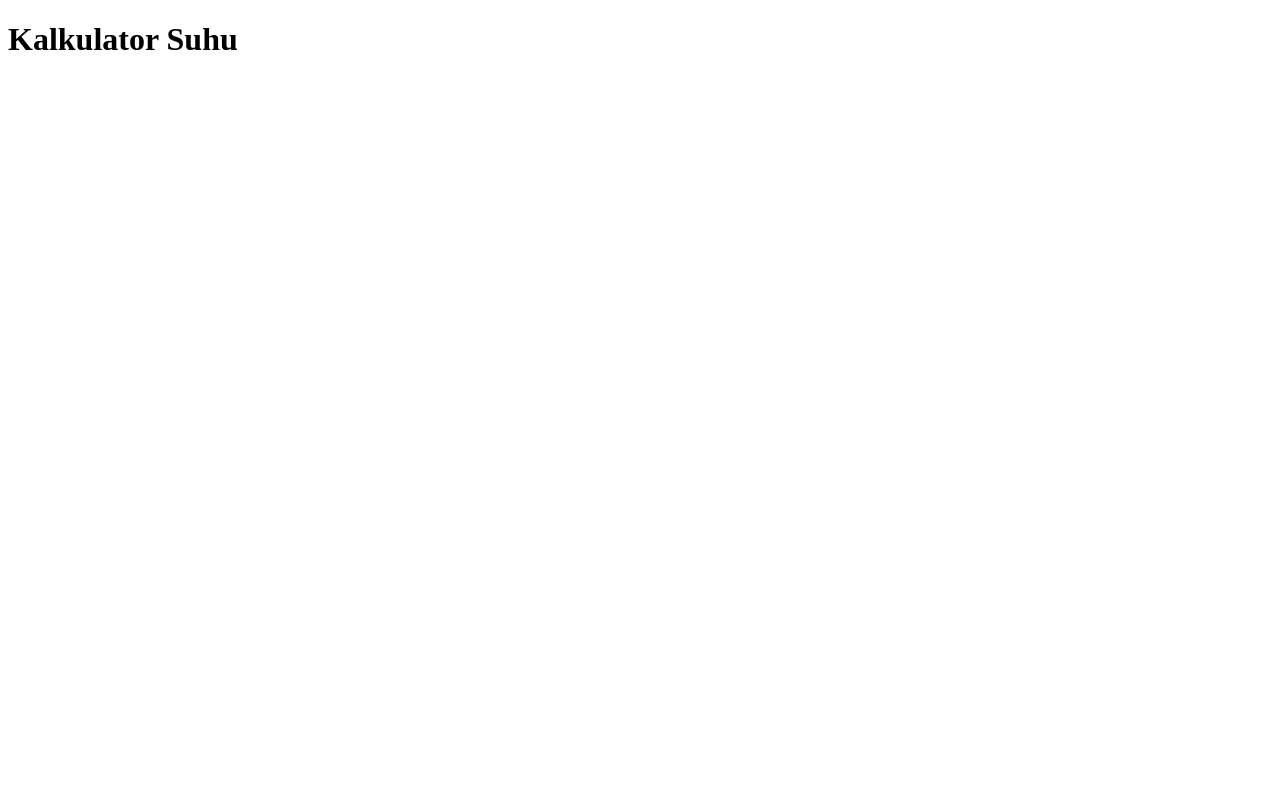
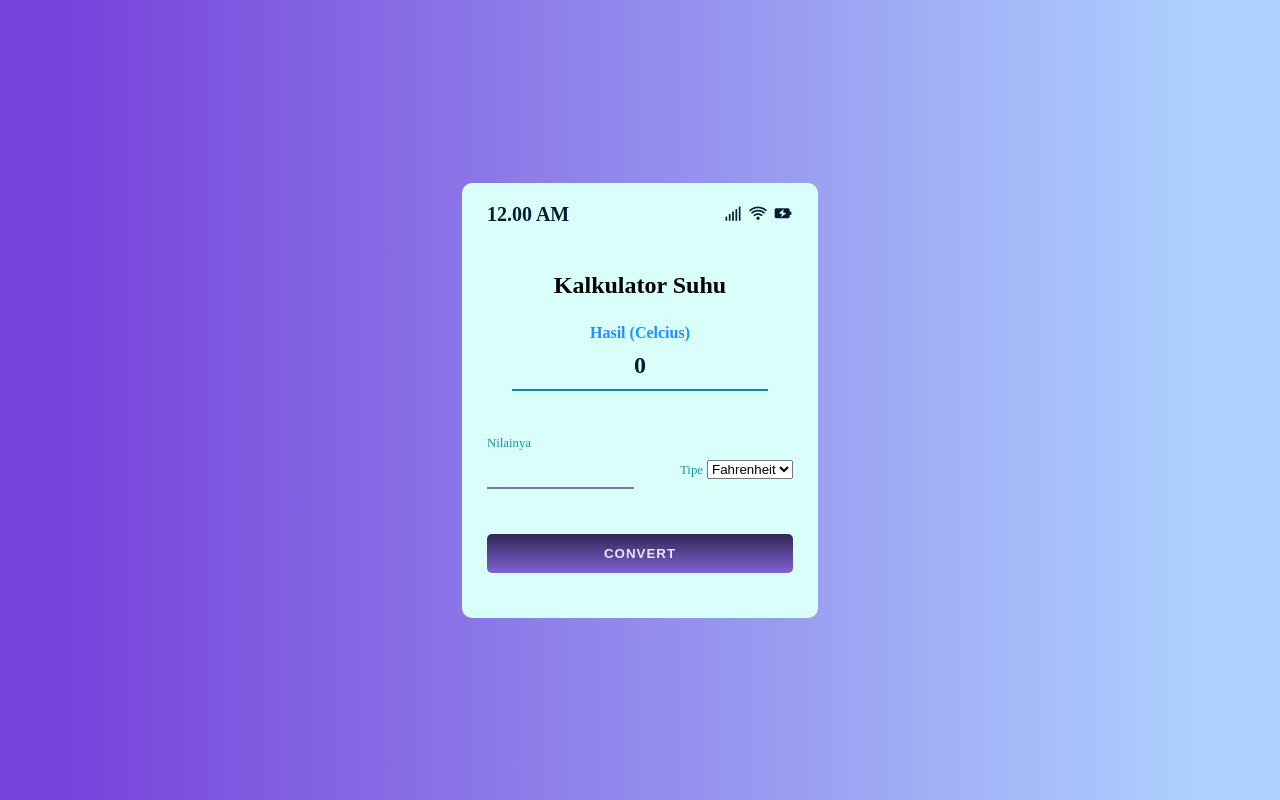
Before and after one commit to revou-fundamental-course/2-oct-23-BryanCHBC456, a plain HTML site: page index.html in a window 1280 px wide. Drawn offline with nearby package versions, Linux system fonts and the light colour scheme.

Commit message:
Fifth commit

```diff
--- /dev/null
+++ b/CSS/style.css
@@ -0,0 +1,126 @@
+*{
+    box-sizing: border-box;
+    margin: 0;
+    padding: 0;
+}
+
+body{
+    width: 100%;
+    height: 100vh;
+    display: flex;
+    justify-content: center;
+    align-items: center;
+    background-color: #FCFDF2;
+    background: linear-gradient(90deg, #7743DB 5%, #AED2FF 95%);
+    color: #001C30;
+    font-size: 1rem;
+
+}
+
+.temperature-converter{
+    background: #DAFFFB;
+    width: 100%;
+    min-width: 320px;
+    padding: 20px 25px 45px;
+    border-radius: 10px;
+    height: auto;
+    display: flex;
+    flex-direction: column;
+    justify-content: center;
+    box-shadow: -5px -5px 250px 0 rgba(255, 255, 255, 0.05) inset;
+    backdrop-filter: blur(25px);
+}
+
+.mobile{
+    display: flex;
+    justify-content: space-between;
+    font-size: 20px;
+    font-weight: 800;
+    align-items: center;
+    margin-bottom: 45px;
+}
+
+.title{
+    color: black;
+    font-size: 1.5rem;
+    text-align: center;
+}
+
+.result{
+    text-align: center;
+    margin: 25px;
+}
+
+.result-heading{
+    color: dodgerblue;
+    font-size: 1rem;
+    font-weight: 700;
+}
+
+.celcius-value{
+    border-bottom: 2px solid #1684A7;
+    padding: 10px;
+    transition: all .45s ease;
+}
+
+.degree-type{
+    display: flex;
+    justify-content: space-between;
+    align-items: center;
+    padding: 20px 0;
+
+}
+
+.degree-field{
+    display: flex;
+    flex-direction: column;
+    width: 48%;
+}
+
+label{
+    color: #11999E;
+    font-size: .8rem;
+    margin-bottom: 5px;
+}
+
+input{
+    background: transparent;
+    border: none;
+    outline: none;
+    border-bottom: 2px solid #8675A9;
+    padding: 8px;
+    margin-bottom: 15px;
+}
+
+input:focus{
+    border: 1px solid #B5EAEA;
+}
+
+option{
+    background: #3D84A8;
+    color: #c1e8f1;
+}
+
+#convert-btn{
+    border: #4F709C;
+    outline: none;
+    border-radius: 5px;
+    background: linear-gradient(to bottom, #322653, #8062D6);
+    color: #EDE4FF;
+    padding: 12px 80px;
+    font-weight: bold;
+    letter-spacing: 1px;
+    margin-top: 10px;
+    transition: all .3s ease-in;
+    text-transform: uppercase;
+    cursor: pointer;
+}
+
+#convert-btn:hover{
+    background: linear-gradient(to bottom, #B799FF, #5C469C);
+}
+
+.fa{
+    margin-left: -12px;
+    margin-right: 8px;
+}
--- a/index.html
+++ b/index.html
@@ -4,8 +4,63 @@
   <meta charset="UTF-8">
   <meta name="viewport" content="width=device-width, initial-scale=1.0">
   <title>Kalkulator Suhu</title>
+  <!-- css links -->
+  <link rel="stylesheet" href="CSS/style.css">
+  <!--box icons-->
+  <link
+  rel="stylesheet"
+  href="https://unpkg.com/boxicons@latest/css/boxicons.min.css"
+  />
+  <!-- fontawsome cdn link-->
+  <link rel="stylesheet" href="https://cdnjs.cloudflare.com/ajax/libs/font-awesome/6.4.2/css/all.min.css"
+  integrity="sha512-z3gLpd7yknf1YoNbCzqRKc4qyor8gaKU1qmn+CShxbuBusANI9QpRohGBreCFkKxLhei6S9CQXFEbbKuqLg0DA==" crossorigin="anonymous"
+  referrerpolicy="no-referrer" />
 </head>
 <body>
-  <h1>Kalkulator Suhu</h1>
+  <div class="container">
+    <div class="temperature-converter">
+      <!-- mobile icon -->
+      <div class="mobile">
+        <p>12.00 AM</p>
+        <div>
+          <i class='bx bx-signal-5' ></i>
+          <i class='bx bx-wifi'></i>
+          <i class='bx bxs-battery-charging'></i>
+        </div>
+      </div>
+
+      <h2 class="title">Kalkulator Suhu</h2>
+
+      <!-- showing result here -->
+      <div class="result">
+        <span class="result-heading">Hasil (Celcius) </span>
+        <h2 class="celcius-value" id="Celcius">0</h2>
+      </div>
+
+      <!-- input field -->
+      <div class="degree-type">
+        <!-- for degrees -->
+        <div class="degree-field">
+          <label for="degree">Nilainya</label>
+          <input type="number" name="degree" id="degree">
+        </div>
+
+        <!-- for option selection -->
+        <div class="temp-field">
+          <label for="temp-type">Tipe</label>
+          <select name="temperatures" id="temp-type" autocomplete="on">
+            <option value="fahrenheit" id="fahrenheit">Fahrenheit</option>
+            <option value="kelvin" id="kelvin">Kelvin</option>
+
+          </select>
+        </div>
+      </div>
+      <button id="convert-btn">Convert</button>
+    </div>
+  </div>
+
+
+  <!-- script tags -->
+  <script src="js/script.js"></script>
 </body>
 </html>
--- a/js/script.js
+++ b/js/script.js
@@ -0,0 +1,41 @@
+// script.js
+const celsiusField = document.querySelector("#celcius");
+const degree = document.querySelector("#degree");
+const convertBtn = document.querySelector("#convert-btn");
+const tempType = document.querySelector("#temp-type");
+
+window.addEventListener("load", () => {
+  degree.value = "";
+  celsiusField.innerHTML = "";
+});
+
+if(degree.value === ""){
+  convertBtn.setAttribute("disabled","");
+  setTimeout(() => {
+    convertBtn.removeAttribute('disabled');
+  }, 4000);
+}
+
+
+convertBtn.addEventListener("click", (e) => {
+  e.preventDefault();
+  convertToCelsius();
+  convertBtn.innerHTML = "<span class='icon'><i class='fa fa-spinner fa-spin'></i> Converting...</span>";
+  setTimeout(() => {
+    convertBtn.innerHTML ="<span>Convert</span>"
+  }, 1000);
+});
+
+function convertToCelsius() {
+  let inputValue = degree.value;
+
+  setTimeout( () => {
+    if (tempType.value === "fahrenheit") {
+      const FahrenheitToCelsius = (inputValue - 32) * (5 / 9);
+      celsiusField.innerHTML = `${FahrenheitToCelsius.toFixed(3)} &deg;c`;
+    } else if (tempType.value === "kelvin") {
+      const KelvinToCelsius = inputValue - 273.15;
+      celsiusField.innerHTML = `${KelvinToCelsius.toFixed(3)} &deg;c`;
+    }
+  }, 1200)
+}
```
